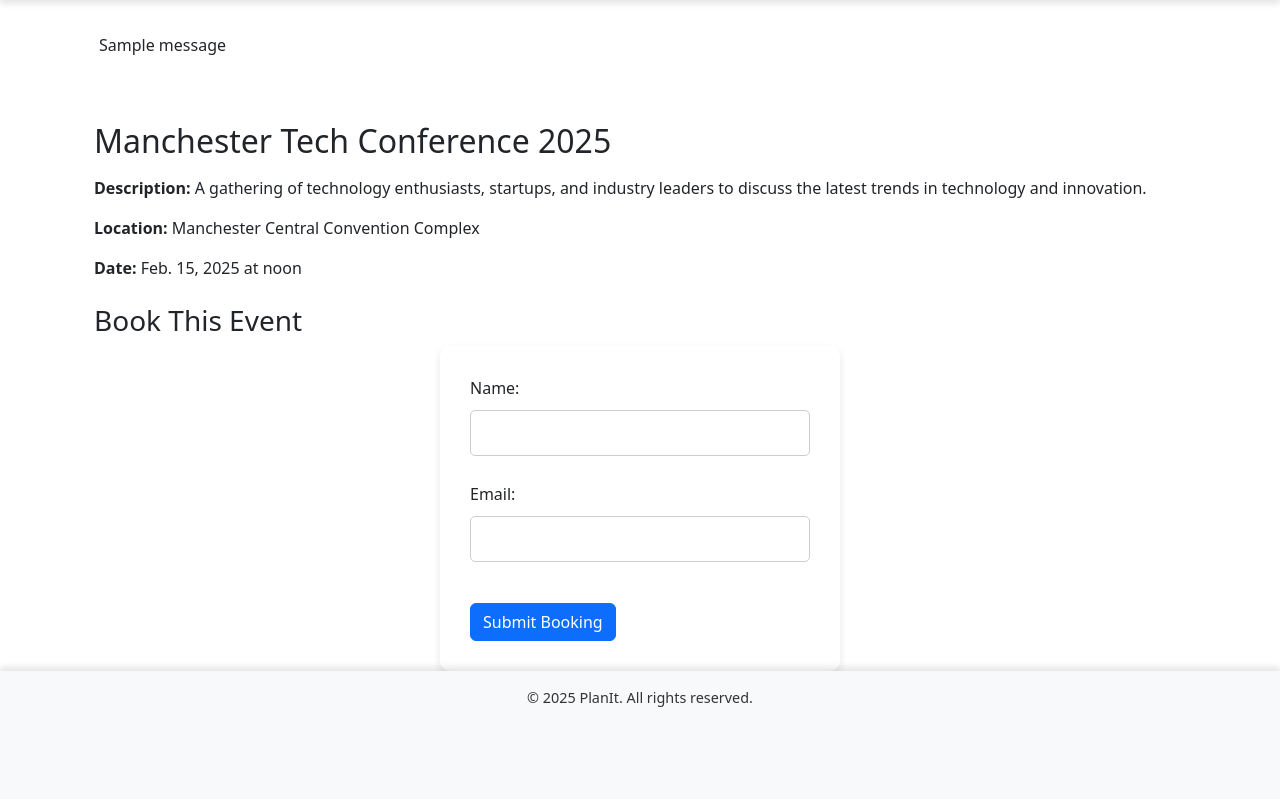
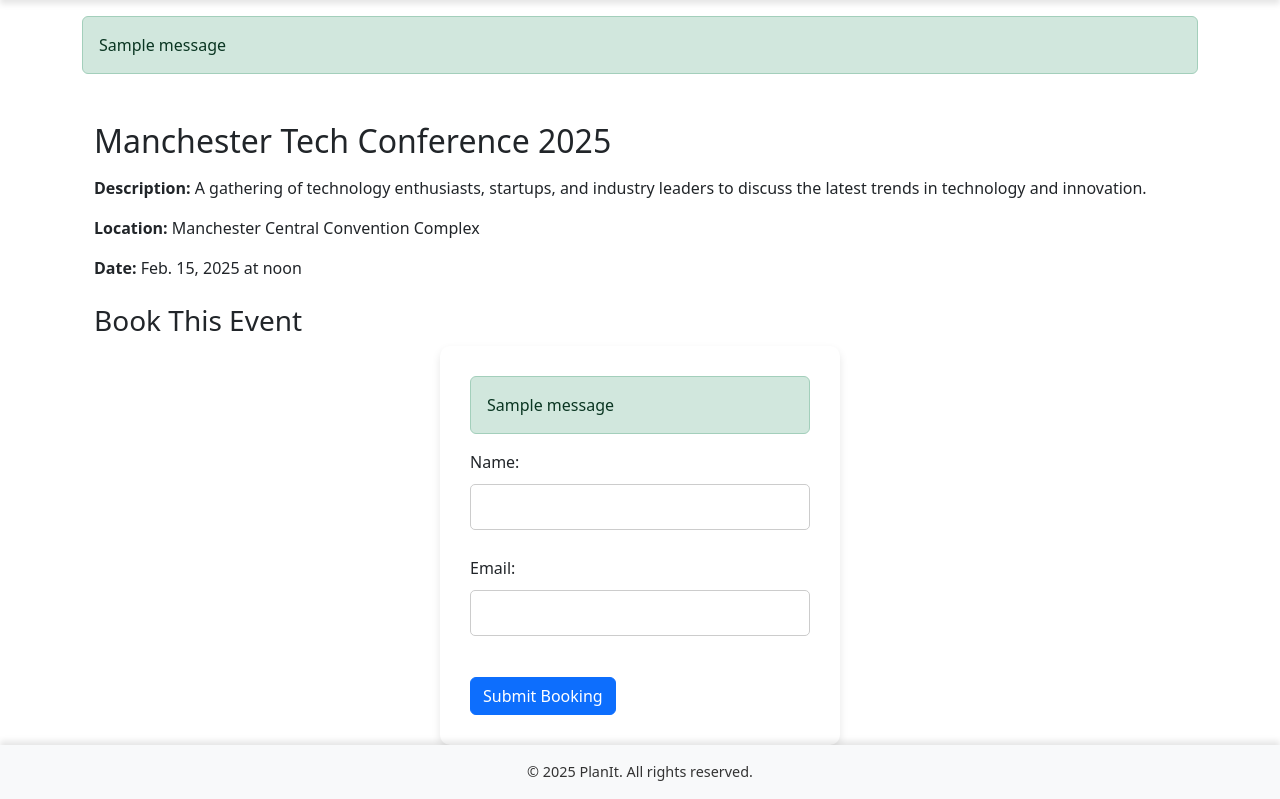
Before and after one commit to EktaMehra/PlanIt, a Django app: page /1/ in a window 1280 px wide. Shown: the part 96-895 px from the top of the page. Before the commit the page ends 803 px from the top, so only its background shows below. Run offline with Django 5.2, Linux system fonts and the light colour scheme; data comes from the database, SQL or seed files in the repository; both versions use the stored data as it was after the commit; tables that the repository leaves empty hold one stand-in row (values such as "Sample post"); one stand-in notice (Sample message) is shown.

Commit message:
debug alert message styling

```diff
--- a/events/templates/events/event_detail.html
+++ b/events/templates/events/event_detail.html
@@ -18,6 +18,13 @@
         <h3>Book This Event</h3>
         <form method="post" novalidate>
             {% csrf_token %}
+            {% if messages %}
+            <div>
+            {% for message in messages %}
+                <div class="alert alert-{{ message.tags }}">{{ message }}</div>
+            {% endfor %}
+            </div>
+            {% endif %}
             {{ booking_form.as_p }}
             <button type="submit" class="btn btn-primary">Submit Booking</button>
         </form>
--- a/static/css/style.css
+++ b/static/css/style.css
@@ -244,3 +244,20 @@ footer p a:hover {
         font-size: 1rem;
     }
 }
+
+
+/*Alert*/
+.alert {
+    padding: 15px;
+    margin-bottom: 20px;
+    border-radius: 5px;
+    font-size: 1rem;
+}
+.alert-success {
+    background-color: #d4edda;
+    color: #155724;
+}
+.alert-error {
+    background-color: #f8d7da;
+    color: #721c24;
+}
```
Also changed, not shown: event_manage/settings.py (+7 -6 lines), db.sqlite3.
